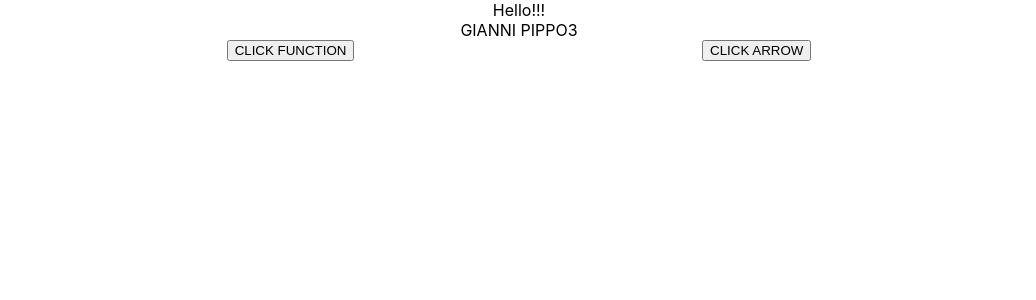
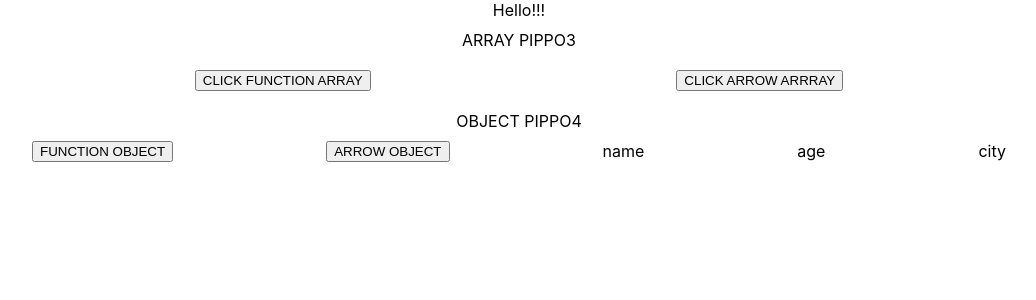
Before and after one commit to gianni92-carb/demo, a React (Create React App) app: page / in a window 1280 px wide. Shown: the top 300 px of the page, without its empty margins (121-1157 px from the left). Built offline with nearby package versions, Linux system fonts and the light colour scheme.

Commit message:
-gcarboni-VDEV-0000: refactor

```diff
--- a/src/App.js
+++ b/src/App.js
@@ -2,12 +2,14 @@ import logo from './logo.svg';
 import './App.css';
 import HelloWorld from './HelloWorld.jsx';
 import Demo from './Demo.jsx';
+import Demo2 from './Demo2.jsx';
 
 function App() {
   return (
     <div className="App">
         Hello!!!
-        <Demo name={"GIANNI"}/>
+        <Demo name={"ARRAY"}/>
+        <Demo2 name={"OBJECT"}/>
     </div>
   );
 }
--- a/src/Demo.jsx
+++ b/src/Demo.jsx
@@ -6,7 +6,8 @@ const array = [1,2,3,4,5];
 const styles = {
     container: {
         display: "flex",
-        justifyContent: "space-evenly"
+        justifyContent: "space-evenly",
+        padding: "10px"
     }
 };
 
@@ -52,15 +53,15 @@ const manipulateArrowArray = (arr) => {
 
     return (
         <>
-            <div>
+            <div style={{padding: "10px"}}>
                 {`${name} PIPPO3`}
             </div>
             <div style={styles.container}>
                 <button onClick={() => manipulateFunctionArray(array)}>
-                    CLICK FUNCTION
+                    CLICK FUNCTION ARRAY
                 </button>
                 <button onClick={() => manipulateArrowArray(array)}>
-                    CLICK ARROW
+                    CLICK ARROW ARRRAY
                 </button>
             </div>
         </>
--- a/src/Demo2.jsx
+++ b/src/Demo2.jsx
@@ -0,0 +1,89 @@
+import React from 'react';
+
+const obj1 = {
+    name: "MARIO",
+    age: "30",
+    city: "ROMA"
+}
+
+const obj2 = {
+    name: "M.JAKSON",
+    age: "45",
+    city: "LATINA"
+}
+
+const additionalInfo = {
+    hobby: "dama",
+    contry: "italy"
+}
+
+/**
+    add docstring
+*/
+function setFuncObj (obj1, obj2) {
+    const keys = Object.keys(obj1);
+    console.log(keys);
+    const val = Object.values(obj1);
+    console.log(val);
+    const entries = Object.entries(obj1);
+    console.log(entries);
+    obj1.person = "man";
+    console.log(obj1)
+    const hasName = obj1.hasOwnProperty("name")
+    console.log(hasName)
+    const personClone = Object.assign({}, obj1, additionalInfo);
+    console.log(personClone);
+    return(
+        console.log("ciao")
+    )
+};
+
+/**
+    add docstring
+*/
+const setArrowObj = (obj1, obj2) => {
+    const objList = [];
+    objList.push(obj1, obj2);
+    console.log(objList);
+    for(let key in obj1) {
+        console.log(key);
+        console.log(obj1[key]);
+    }
+    objList.forEach((obj, index) => {
+        console.log(obj);
+        console.log(index);
+    });
+
+    for (let i = 0; i < objList.length; i++) {
+    console.log("iteration");
+        console.log(objList[i]);
+    }
+    return (
+        console.log("ciao2")
+    )
+}
+
+const Demo2 = ({name}) => {
+    return (
+        <>
+            <div style={{padding: "10px"}}>
+                {`${name} PIPPO4`}
+            </div>
+            <div style={{display: "flex", justifyContent: "space-evenly"}}>
+                <button onClick={() => setFuncObj(obj1, obj2)}>
+                    FUNCTION OBJECT
+                </button>
+                <button onClick={() => setArrowObj(obj1, obj2)}>
+                    ARROW OBJECT
+                </button>
+                {Object.entries(obj1).map(([key, value]) => (
+                    <div>
+                        {key}
+                    </div>
+                ))}
+            </div>
+        </>
+    )
+}
+
+export default Demo2;
```
